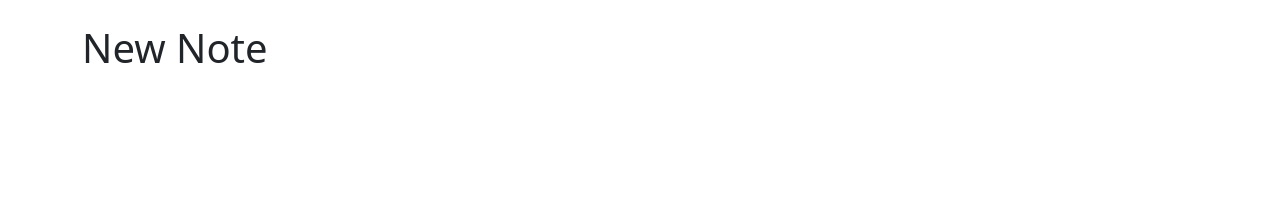
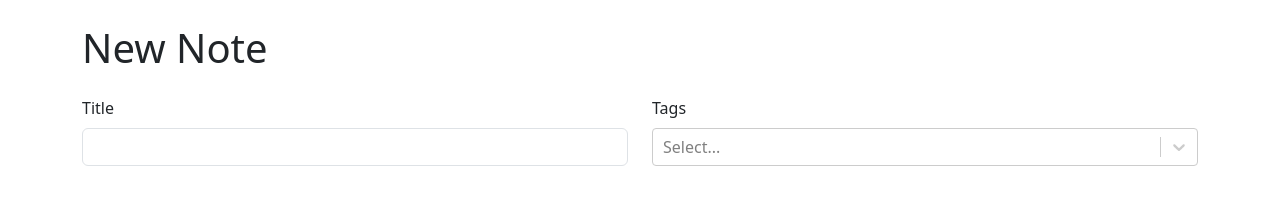
Before and after one commit to juanesmejia/Note-Taker, a React (Vite) app in the folder NoteTaker/: page /new in a window 1280 px wide. Shown: the top 216 px of the page. Built offline with nearby package versions, Linux system fonts and the light colour scheme.

Commit message:
added forms and a creatableSelect with react-select

```diff
--- a/NoteTaker/package.json
+++ b/NoteTaker/package.json
@@ -14,7 +14,8 @@
     "react": "^18.3.1",
     "react-bootstrap": "^2.10.4",
     "react-dom": "^18.3.1",
-    "react-router-dom": "^6.26.0"
+    "react-router-dom": "^6.26.0",
+    "react-select": "^5.8.0"
   },
   "devDependencies": {
     "@types/react": "^18.3.3",
--- a/NoteTaker/src/NoteForm.tsx
+++ b/NoteTaker/src/NoteForm.tsx
@@ -1,4 +1,5 @@
 import { Col, Form, Row, Stack } from "react-bootstrap";
+import CreatableReactSelect from "react-select/creatable";
 
 export function NoteForm() {
   return (
@@ -6,7 +7,16 @@
       <Stack gap={4}>
         <Row>
           <Col>
-            <Form.Group controlId="title"></Form.Group>
+            <Form.Group controlId="title">
+              <Form.Label>Title</Form.Label>
+              <Form.Control required />
+            </Form.Group>
+          </Col>
+          <Col>
+            <Form.Group controlId="tags">
+              <Form.Label>Tags</Form.Label>
+              <CreatableReactSelect isMulti />
+            </Form.Group>
           </Col>
         </Row>
       </Stack>
```
Also changed, not shown: 1 other file (tests, documents, lock files or other folders).
